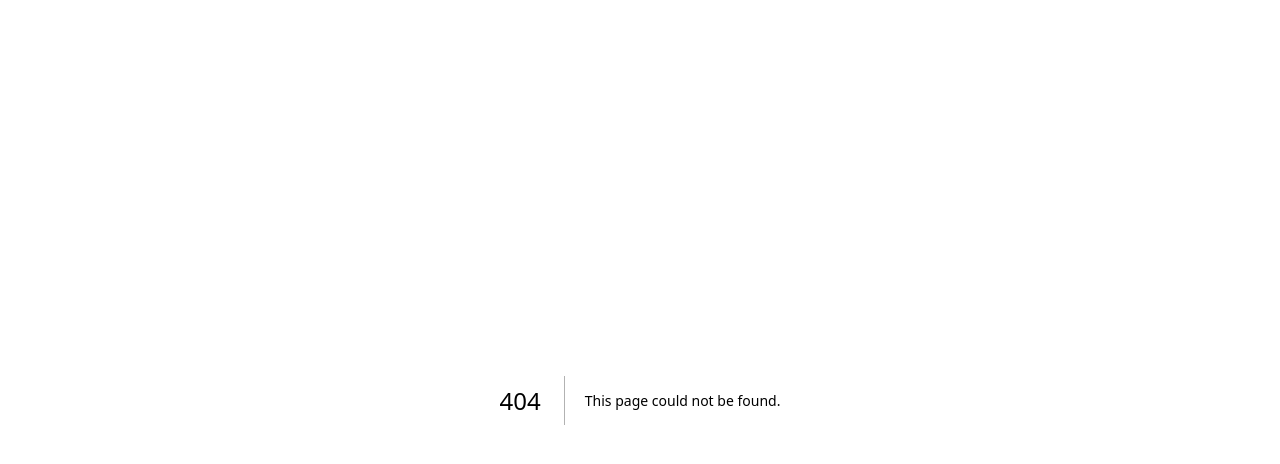
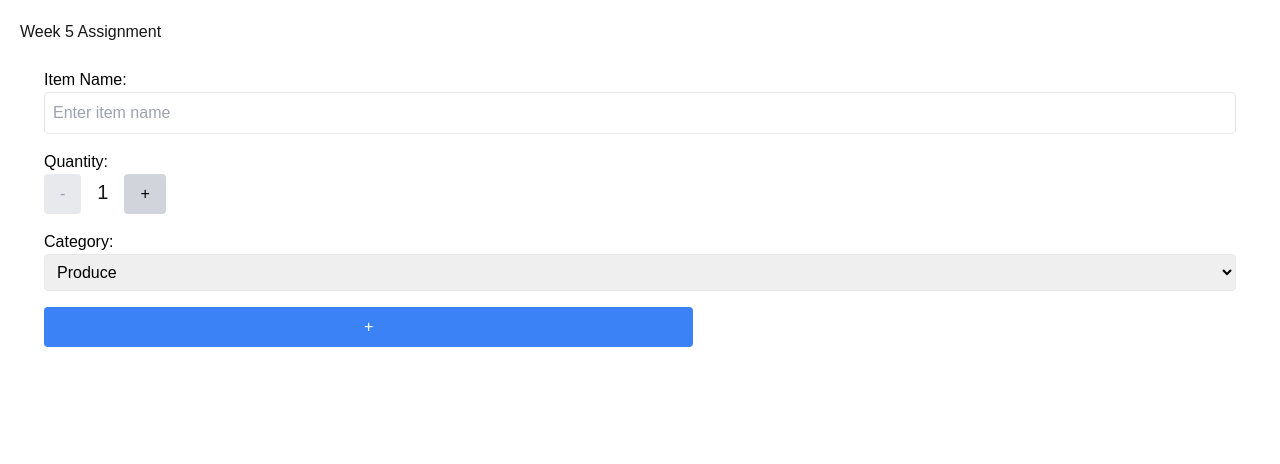
Before and after one commit to ruchi079/cprg-306, a Next.js app: page /week-5 in a window 1280 px wide. Before the commit this address had no page. Shown: the top 464 px of the page. Built offline with nearby package versions, Linux system fonts and the light colour scheme.

Commit message:
Completed Week 5 NewItem component

```diff
--- a/app/page.js
+++ b/app/page.js
@@ -16,8 +16,13 @@ export default function Home() {
           </Link>
         </li>
         <li>
-          <Link href="/week-3]4" className="text-blue-500 hover:underline">
+          <Link href="/week-4" className="text-blue-500 hover:underline">
             Week 4
+          </Link>
+        </li>
+        <li>
+          <Link href="/week-5" className="text-blue-500 hover:underline">
+            Week 5
           </Link>
         </li>
       </ul>
--- /dev/null
+++ b/app/week-5/new-item.js
@@ -0,0 +1,113 @@
+"use client";
+import { useState } from "react";
+
+export default function NewItem() {
+  const [name, setName] = useState("");
+  const [quantity, setQuantity] = useState(1);
+  const [category, setCategory] = useState("Produce");
+
+  const increment = () => {
+    if (quantity < 20) {
+      setQuantity(quantity + 1);
+    }
+  };
+
+  const decrement = () => {
+    if (quantity > 1) {
+      setQuantity(quantity - 1);
+    }
+  };
+
+  const handleSubmit = (event) => {
+    event.preventDefault();
+
+    const newItem = {
+      name,
+      quantity,
+      category,
+    };
+
+    console.log(newItem);
+    alert(
+      "Item Added:\nName: ${name}\nQuantity: ${quantity}\nCategory: ${category}"
+    );
+
+    setName("");
+    setQuantity(1);
+    setCategory("Produce");
+  };
+
+  return (
+    <form
+      onSubmit={handleSubmit}
+      className="space-y-4 p-6 bordrer rounded-lg shadow=md bg-white]"
+    >
+      {/* Name */}
+      <div>
+        <label className="block fond-medium text-black">Item Name:</label>
+        <input
+          type="text"
+          value={name}
+          onChange={(e) => setName(e.target.value)}
+          required
+          placeholder="Enter item name"
+          className="border p-2 rounded w-full text-black"
+        />
+      </div>
+
+      {/* Quantity */}
+      <div>
+        <label className="block font-medium text-black">Quantity: </label>
+        <div className="fkex items-center space-x-4">
+          <button
+            type="button"
+            onClick={decrement}
+            disabled={quantity === 1}
+            className="px-4 py-2 bg-gray-300 text-gray-700 rounded disabled:opacity-50"
+          >
+            -
+          </button>
+          <span className="text-xl font-medium tsxt-black">{quantity}</span>
+          <button
+            type="button"
+            onClick={increment}
+            disabled={quantity === 20}
+            className="px-4 py-2 bg-gray-300 text-black rounded disabled:opacity-50"
+          >
+            +
+          </button>
+        </div>
+      </div>
+
+      {/* Category */}
+      <div>
+        <label className="block font-medium text-black">Category:</label>
+        <select
+          value={category}
+          onChange={(e) => setCategory(e.target.value)}
+          className="border p-2 rounded w-full text-black"
+        >
+          <option value="Produce">Produce</option>
+          <option value="Dairy">Dairy</option>
+          <option value="Bakery">Bakery</option>
+          <option value="Meat">Meat</option>
+          <option value="Frozen Foods">Frozen Foods</option>
+          <option value="Canned Goods">Canned Goods</option>
+          <option value="Dry Goods">Dry Goods</option>
+          <option value="Beveages">Beverages</option>
+          <option value="Snacks">Snacks</option>
+          <option value="Household">Household</option>
+          <option value="Other">Other</option>
+        </select>
+      </div>
+
+      {/* Submit */}
+      <button
+        type="submit"
+        className="bg-blue-500 text-white px-80 py-2 rounded hover:bg-blue-600"
+      >
+        +
+      </button>
+    </form>
+  );
+}
--- /dev/null
+++ b/app/week-5/page.js
@@ -0,0 +1,10 @@
+import NewItem from "./new-item";
+
+export default function Week4() {
+  return (
+    <main className="p-5">
+      <h1>Week 5 Assignment</h1>
+      <NewItem />
+    </main>
+  );
+}
```
